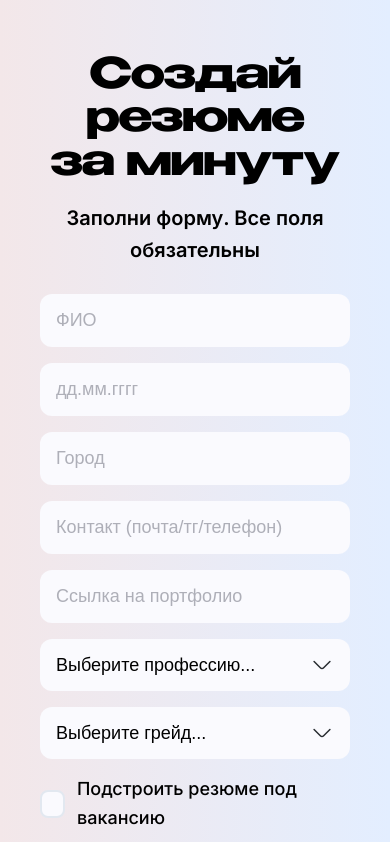
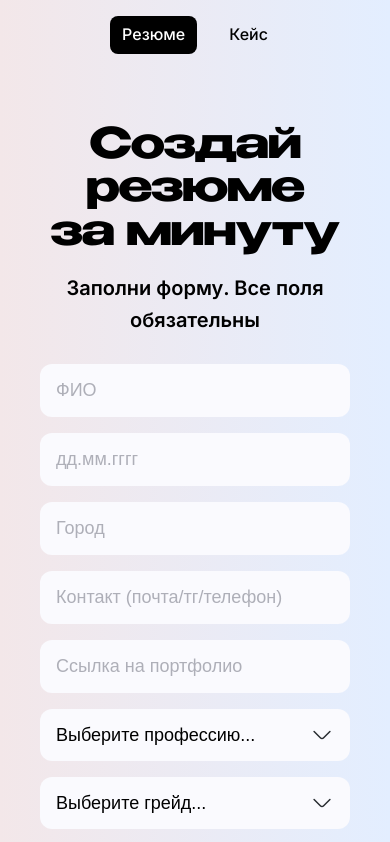
Before and after one commit to amthai/foliomagic, a website: page public/index.html in a window 390 px wide. Shown: the top 842 px of the page. Drawn offline with Linux system fonts and the light colour scheme; no server answers.

Commit message:
Добавили меню навигации

```diff
--- a/public/index.html
+++ b/public/index.html
@@ -56,6 +56,49 @@
         min-height: 100vh;
         color: var(--text-primary);
         line-height: 1.6;
+      }
+
+      .navigation {
+        position: fixed;
+        top: 0;
+        left: 0;
+        right: 0;
+        background: transparent;
+        z-index: 1000;
+        padding: 16px 0;
+      }
+
+      .nav-container {
+        max-width: 1200px;
+        margin: 0 auto;
+        padding: 0 20px;
+        display: flex;
+        justify-content: center;
+        gap: 40px;
+      }
+
+      .nav-item {
+        font-size: 18px;
+        font-weight: 500;
+        color: var(--text-primary);
+        text-decoration: none;
+        padding: 8px 16px;
+        border-radius: 8px;
+        transition: all 0.2s ease;
+        cursor: pointer;
+      }
+
+      .nav-item:hover {
+        background: rgba(0, 0, 0, 0.05);
+      }
+
+      .nav-item.active {
+        background: var(--primary-color);
+        color: white;
+      }
+
+      .main-content {
+        margin-top: 80px;
       }
 
       .container {
@@ -299,6 +342,20 @@
       }
 
       @media (max-width: 640px) {
+        .nav-container {
+          gap: 20px;
+          padding: 0 16px;
+        }
+
+        .nav-item {
+          font-size: 16px;
+          padding: 6px 12px;
+        }
+
+        .main-content {
+          margin-top: 70px;
+        }
+
         .container {
           padding: 16px;
         }
@@ -322,11 +379,19 @@
     </style>
   </head>
   <body>
-    <div class="container">
-      <div class="header">
-        <h1>Создай резюме<br>за минуту</h1>
-        <p>Заполни форму. Все поля обязательны</p>
+    <nav class="navigation">
+      <div class="nav-container">
+        <a href="#" class="nav-item active" data-section="resume">Резюме</a>
+        <a href="#" class="nav-item" data-section="case">Кейс</a>
       </div>
+    </nav>
+
+    <div class="main-content">
+      <div class="container">
+        <div class="header">
+          <h1>Создай резюме<br>за минуту</h1>
+          <p>Заполни форму. Все поля обязательны</p>
+        </div>
 
       <div class="card">
         <div class="form-group">
@@ -405,6 +470,21 @@
 
         <div class="status" id="status"></div>
       </div>
+
+      <!-- Секция кейса (заглушка) -->
+      <div id="case-section" style="display: none;">
+        <div class="header">
+          <h1>Кейсы</h1>
+          <p>Здесь будут примеры работ</p>
+        </div>
+        <div class="card">
+          <div style="text-align: center; padding: 40px;">
+            <h2 style="color: var(--text-secondary); margin-bottom: 16px;">Скоро здесь появятся кейсы</h2>
+            <p style="color: var(--text-placeholder);">Эта секция находится в разработке</p>
+          </div>
+        </div>
+      </div>
+    </div>
     </div>
     <script src="/main.js"></script>
   </body>
--- a/public/main.js
+++ b/public/main.js
@@ -17,6 +17,33 @@ const downloadBtn = document.getElementById('downloadBtn');
 const statusEl = document.getElementById('status');
 
 let currentRequestId = null;
+
+// Навигация между секциями
+const navItems = document.querySelectorAll('.nav-item');
+const resumeSection = document.querySelector('.container');
+const caseSection = document.getElementById('case-section');
+
+navItems.forEach(item => {
+  item.addEventListener('click', (e) => {
+    e.preventDefault();
+
+    // Убираем активный класс у всех элементов
+    navItems.forEach(nav => nav.classList.remove('active'));
+
+    // Добавляем активный класс к текущему элементу
+    item.classList.add('active');
+
+    const section = item.getAttribute('data-section');
+
+    if (section === 'resume') {
+      resumeSection.style.display = 'flex';
+      caseSection.style.display = 'none';
+    } else if (section === 'case') {
+      resumeSection.style.display = 'none';
+      caseSection.style.display = 'block';
+    }
+  });
+});
 
 // Load prompts on page load
 async function loadPrompts() {
```
